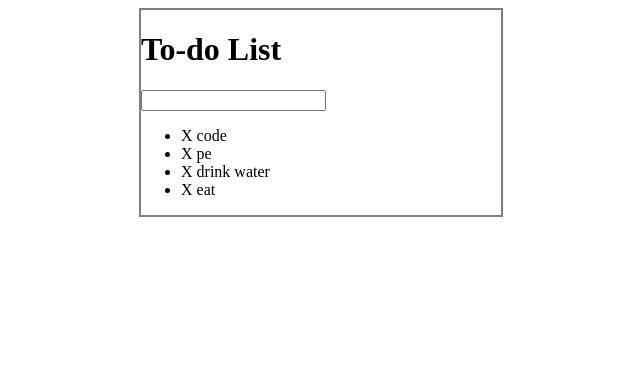
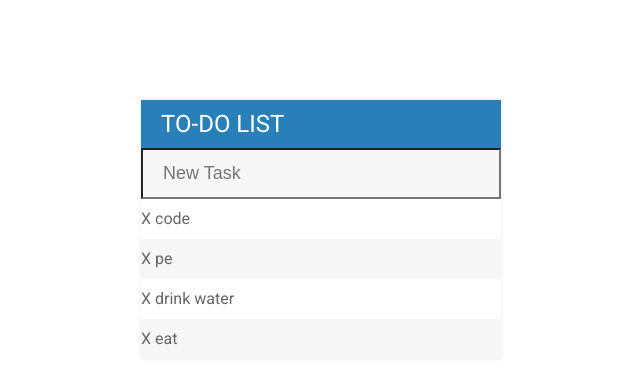
Before and after one commit to bbailey21us/todo-app, a plain HTML site: page index.html in a window 1280 px wide. Shown: the whole page, without its empty margins (319-959 px from the left). Drawn offline with Linux system fonts and the light colour scheme.

Commit message:
added some styling to the container Div

```diff
--- a/assets/CSS/todos.css
+++ b/assets/CSS/todos.css
@@ -1,10 +1,58 @@
+body{
+    font-family: 'Roboto', sans-serif;
+
+}
+
+
+h1{
+    background:#2980b9;
+    color:white;
+    margin:0;
+    padding:10px 20px;
+    text-transform: uppercase;
+    font-size: 24px;
+    font-weight:normal;
+}
+
+li{
+    background:white;
+    height:40px;
+    line-height:40px;
+    color:#666;
+}
+li:nth-child(2n){
+    background:#f7f7f7;
+}
+input{
+    font-size:18px;
+    background:#f7f7f7;
+    width:100%;
+    padding:13px 13px 13px 20px;
+    box-sizing: border-box;
+    color:#2980b9;
+
+}
+input:focus{
+    background:#fff;
+    border: 3px solid #2980b9;
+    outline: none;
+}
+
 #container{
     width:360px;
-    border: 2px solid gray;
-    margin: 0 auto;
+    box-shadow: 0 0 3px rgba(0,0,0,0.1);
+    margin: 100px auto;
+    background:#f7f7f7;
 }
 
 .completed{
     text-decoration: line-through;
     color:gray;
 }
+
+ul{
+    list-style:none;
+    margin:0;
+    padding:0;
+
+}
--- a/assets/JS/todos.js
+++ b/assets/JS/todos.js
@@ -1,8 +1,8 @@
-$("li").on("click",function(){
+$("ul").on("click","li",function(){
     $(this).toggleClass("completed");
 });
 
-$("span").on("click",function(event){
+$("ul").on("click","span",function(event){
     $(this).parent().fadeOut(500,function(){
         $(this).remove();
     });
@@ -14,6 +14,6 @@ $('input[type="text"]').keypress(function(event){
     if (event.which===13){
       var todoText = $(this).val();
       $(this).val("");
-      $("ul").append("<li>"+todoText+"</li>")
+      $("ul").append("<li><span>X</span> "+todoText+"</li>")
     }
 });
--- a/index.html
+++ b/index.html
@@ -4,6 +4,8 @@
     <meta charset="UTF-8">
     <meta name="viewport" content="width=device-width, initial-scale=1.0">
     <meta http-equiv="X-UA-Compatible" content="ie=edge">
+
+    <link href="https://fonts.googleapis.com/css?family=Roboto:400,500,700" rel="stylesheet">
     <link href="assets/CSS/todos.css" rel="stylesheet" type="text/css">
     <script src="assets/JS/lib/jQuery-3.3.1.js"></script>
 
@@ -12,7 +14,7 @@
 <body>
         <div id="container">
             <h1>To-do List</h1>
-            <input type="text">
+            <input type="text" placeholder="New Task">
             <ul>
                 <li><span>X</span>  code</li>
                 <li><span>X</span>  pe</li>
```
